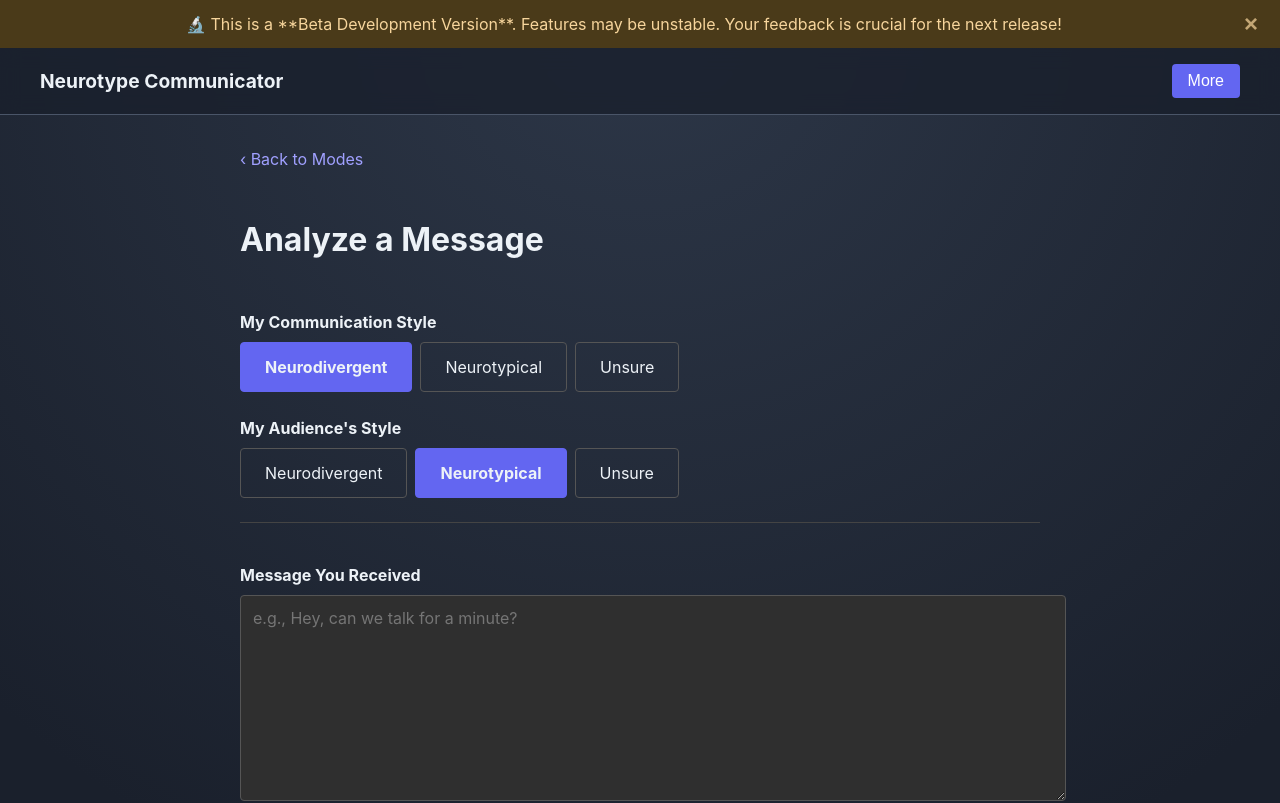
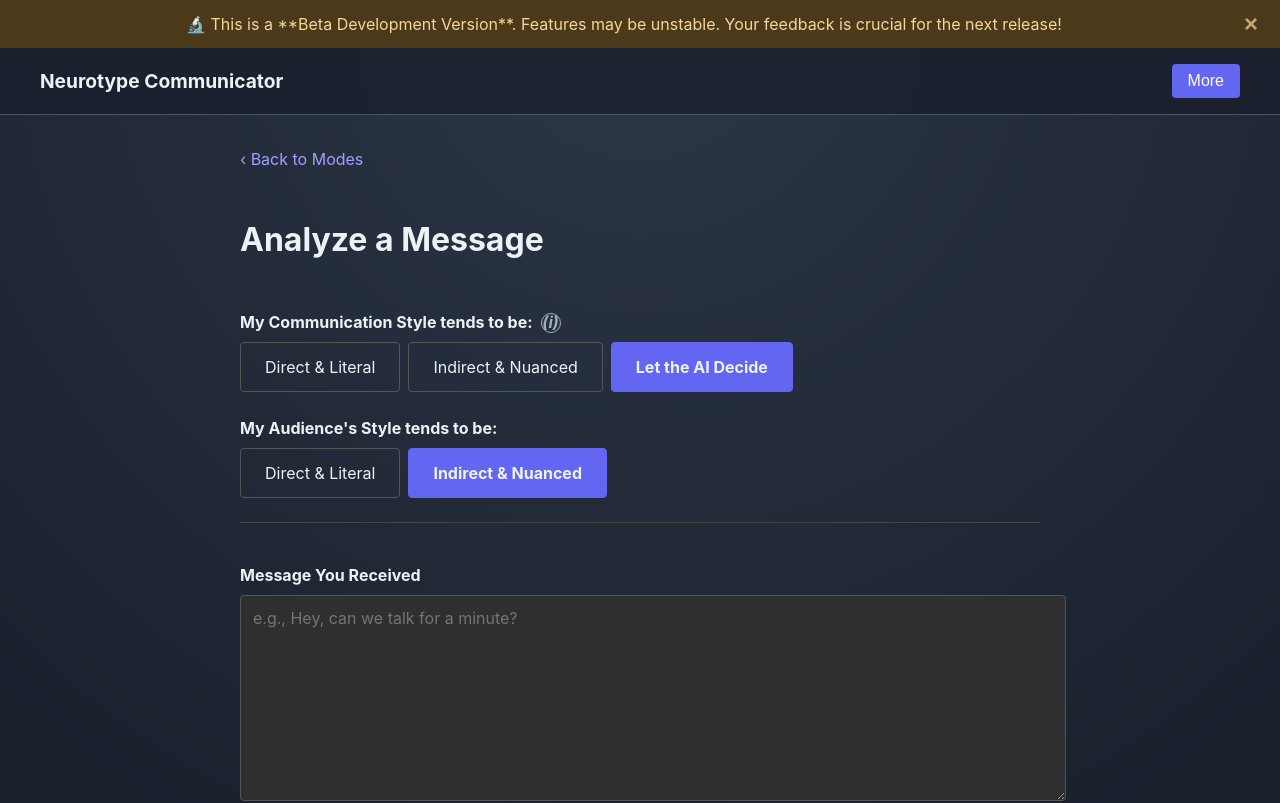
Before and after one commit to SolFlourishes/neurotype-communicator-frontend, a React (Vite) app: page /translate/1 in a window 1280 px wide. Shown: the top 803 px of the page. Built offline with nearby package versions, Linux system fonts and the light colour scheme; no server answers.

Commit message:
Feature: Style over Lableh

```diff
--- a/src/pages/TranslatePage.css
+++ b/src/pages/TranslatePage.css
@@ -189,3 +189,46 @@
   color: #dfdffc !important;
   background-color: transparent !important;
 }
+.tooltip-container {
+  position: relative;
+  display: inline-block;
+  cursor: pointer;
+  margin-left: 0.5rem;
+  border: 1px solid var(--text-secondary);
+  border-radius: 50%;
+  width: 18px;
+  height: 18px;
+  text-align: center;
+  line-height: 16px;
+  font-style: italic;
+  color: var(--text-secondary);
+}
+
+.tooltip-text {
+  visibility: hidden;
+  width: 250px;
+  background-color: var(--surface);
+  color: var(--text-primary);
+  text-align: left;
+  border-radius: 6px;
+  padding: 1rem;
+  position: absolute;
+  z-index: 1;
+  bottom: 125%;
+  left: 50%;
+  margin-left: -125px;
+  opacity: 0;
+  transition: opacity 0.3s;
+  border: 1px solid var(--border);
+  font-style: normal;
+  font-weight: normal;
+}
+
+.tooltip-text strong {
+    color: var(--primary);
+}
+
+.tooltip-container:hover .tooltip-text {
+  visibility: visible;
+  opacity: 1;
+}
--- a/src/pages/TranslatePage.jsx
+++ b/src/pages/TranslatePage.jsx
@@ -2,27 +2,20 @@ import React, { useState } from 'react';
 import { useParams, Link } from 'react-router-dom';
 import axiosClient from '../lib/axiosClient.js';
 import Feedback from '../components/Feedback.jsx';
-import { version } from '../../package.json'; // Import version number
+import { version } from '../../package.json';
 import './TranslatePage.css';
 
 function TranslatePage() {
   const { mode } = useParams();
 
-  // State for neurotype selectors
-  const [senderType, setSenderType] = useState('neurodivergent');
-  const [receiverType, setReceiverType] = useState('neurotypical');
-
-  // State for form inputs
+  const [senderStyle, setSenderStyle] = useState('let-ai-decide');
+  const [receiverStyle, setReceiverStyle] = useState('indirect');
   const [text, setText] = useState('');
   const [context, setContext] = useState('');
   const [interpretation, setInterpretation] = useState('');
-
-  // State for API response
   const [loading, setLoading] = useState(false);
   const [error, setError] = useState(null);
   const [aiResponse, setAiResponse] = useState(null);
-
-  // State for feedback
   const [responseRating, setResponseRating] = useState(0);
   const [responseComment, setResponseComment] = useState('');
   const [explanationRating, setExplanationRating] = useState(0);
@@ -36,17 +29,16 @@ function TranslatePage() {
     setAiResponse(null);
     setFeedbackSuccess(null);
 
-    const requestBody = {
-      mode,
-      text,
-      context,
-      interpretation,
-      sender: senderType,
-      receiver: receiverType,
-    };
+    let finalSenderStyle = senderStyle;
 
     try {
-      const response = await axiosClient.post('/api/translate', requestBody);
+      if (senderStyle === 'let-ai-decide') {
+        const classificationResponse = await axiosClient.post('/api/classify-style', { text });
+        finalSenderStyle = classificationResponse.data.style;
+      }
+
+      const requestBody = { mode, text, context, interpretation, sender: finalSenderStyle, receiver: receiverStyle };
+      const translateResponse = await axiosClient.post('/api/translate', requestBody);
 
       const cleanupString = (str) => {
         if (!str) return '';
@@ -54,11 +46,11 @@ function TranslatePage() {
       };
 
       const cleanedData = {
-        response: cleanupString(response.data.response),
-        explanation: cleanupString(response.data.explanation)
+        response: cleanupString(translateResponse.data.response),
+        explanation: cleanupString(translateResponse.data.explanation)
       };
+      setAiResponse(cleanedData);
 
-      setAiResponse(cleanedData);
     } catch (err) {
       setError('An error occurred. Please check the backend server and try again.');
       console.error(err);
@@ -83,7 +75,7 @@ function TranslatePage() {
       explanationRating,
       explanationComment,
       mode,
-      version: version, // Add the version to the payload
+      version: version,
     };
     try {
       await axiosClient.post('/api/feedback', feedbackData);
@@ -98,42 +90,43 @@ function TranslatePage() {
   return (
     <div className="translate-container">
       <Link to="/" className="back-link">‹ Back to Modes</Link>
-
       <h1>{isDraftMode ? 'Draft a Message' : 'Analyze a Message'}</h1>
-
       <form onSubmit={handleSubmit} className="translate-form">
         <div className="neurotype-selectors">
           <div className="selector-group">
-            <label>My Communication Style</label>
+            <label>My Communication Style tends to be:
+              <span className="tooltip-container"> (i)
+                <span className="tooltip-text">
+                  <strong>Direct & Literal:</strong> You tend to say what you mean, focus on facts, and prefer clear language.<br/><br/>
+                  <strong>Indirect & Nuanced:</strong> You often use context, social rapport, and subtext to convey meaning.
+                </span>
+              </span>
+            </label>
             <div className="options">
-              <label className={senderType === 'neurodivergent' ? 'selected' : ''}>
-                <input type="radio" name="sender" value="neurodivergent" checked={senderType === 'neurodivergent'} onChange={(e) => setSenderType(e.target.value)} />
-                Neurodivergent
+              <label className={senderStyle === 'direct' ? 'selected' : ''}>
+                <input type="radio" name="sender" value="direct" checked={senderStyle === 'direct'} onChange={(e) => setSenderStyle(e.target.value)} />
+                Direct & Literal
               </label>
-              <label className={senderType === 'neurotypical' ? 'selected' : ''}>
-                <input type="radio" name="sender" value="neurotypical" checked={senderType === 'neurotypical'} onChange={(e) => setSenderType(e.target.value)} />
-                Neurotypical
+              <label className={senderStyle === 'indirect' ? 'selected' : ''}>
+                <input type="radio" name="sender" value="indirect" checked={senderStyle === 'indirect'} onChange={(e) => setSenderStyle(e.target.value)} />
+                Indirect & Nuanced
               </label>
-               <label className={senderType === 'unsure' ? 'selected' : ''}>
-                <input type="radio" name="sender" value="unsure" checked={senderType === 'unsure'} onChange={(e) => setSenderType(e.target.value)} />
-                Unsure
+               <label className={senderStyle === 'let-ai-decide' ? 'selected' : ''}>
+                <input type="radio" name="sender" value="let-ai-decide" checked={senderStyle === 'let-ai-decide'} onChange={(e) => setSenderStyle(e.target.value)} />
+                Let the AI Decide
               </label>
             </div>
           </div>
           <div className="selector-group">
-            <label>My Audience's Style</label>
+            <label>My Audience's Style tends to be:</label>
             <div className="options">
-              <label className={receiverType === 'neurodivergent' ? 'selected' : ''}>
-                <input type="radio" name="receiver" value="neurodivergent" checked={receiverType === 'neurodivergent'} onChange={(e) => setReceiverType(e.target.value)} />
-                Neurodivergent
+              <label className={receiverStyle === 'direct' ? 'selected' : ''}>
+                <input type="radio" name="receiver" value="direct" checked={receiverStyle === 'direct'} onChange={(e) => setReceiverStyle(e.target.value)} />
+                Direct & Literal
               </label>
-              <label className={receiverType === 'neurotypical' ? 'selected' : ''}>
-                <input type="radio" name="receiver" value="neurotypical" checked={receiverType === 'neurotypical'} onChange={(e) => setReceiverType(e.target.value)} />
-                Neurotypical
-              </label>
-              <label className={receiverType === 'unsure' ? 'selected' : ''}>
-                <input type="radio" name="receiver" value="unsure" checked={receiverType === 'unsure'} onChange={(e) => setReceiverType(e.target.value)} />
-                Unsure
+              <label className={receiverStyle === 'indirect' ? 'selected' : ''}>
+                <input type="radio" name="receiver" value="indirect" checked={receiverStyle === 'indirect'} onChange={(e) => setReceiverStyle(e.target.value)} />
+                Indirect & Nuanced
               </label>
             </div>
           </div>
@@ -173,7 +166,6 @@ function TranslatePage() {
             <h2>Explanation</h2>
             <div dangerouslySetInnerHTML={{ __html: aiResponse.explanation }} />
           </div>
-
           {!feedbackSuccess && (
             <div className="feedback-container">
               <Feedback title="Rate the 'Suggested Response'" onRatingChange={setResponseRating} onCommentChange={setResponseComment} />
```
